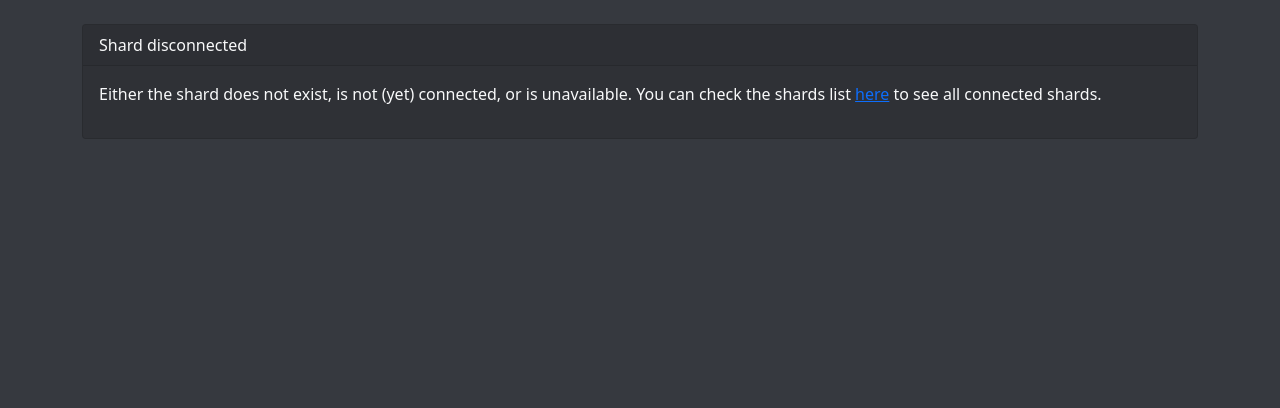
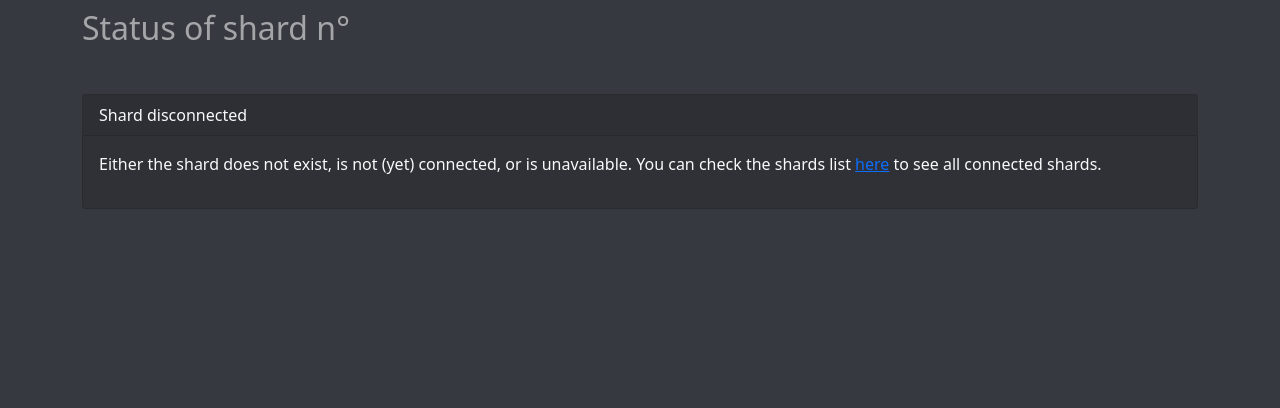
Before and after one commit to DuckHunt-discord/DHV4_Web, a Python web app: template src/public/templates/public/shard_status.jinja2 in a window 1280 px wide. Shown: the part 58-466 px from the top of the page. Run offline with Jinja, Linux system fonts and the light colour scheme; the template is opened without the code that fills it, so the values that code supplies are empty.

Commit message:
Add h1 to shard status page

```diff
--- a/src/public/templates/public/shard_status.jinja2
+++ b/src/public/templates/public/shard_status.jinja2
@@ -5,11 +5,12 @@
 {% endblock %}
 
 {% block title %}
-    DuckHunt V4 - Discord Status
+    DuckHunt V4 - Discord Status of shard n°{{ shard['shard_id'] }}
 {% endblock %}
 
 {% block content %}
 
+    <h1>Status of shard n°{{ shard['shard_id'] }}</h1>
 
     <div class="card background-normal mt-4">
         {% if shard %}
```
